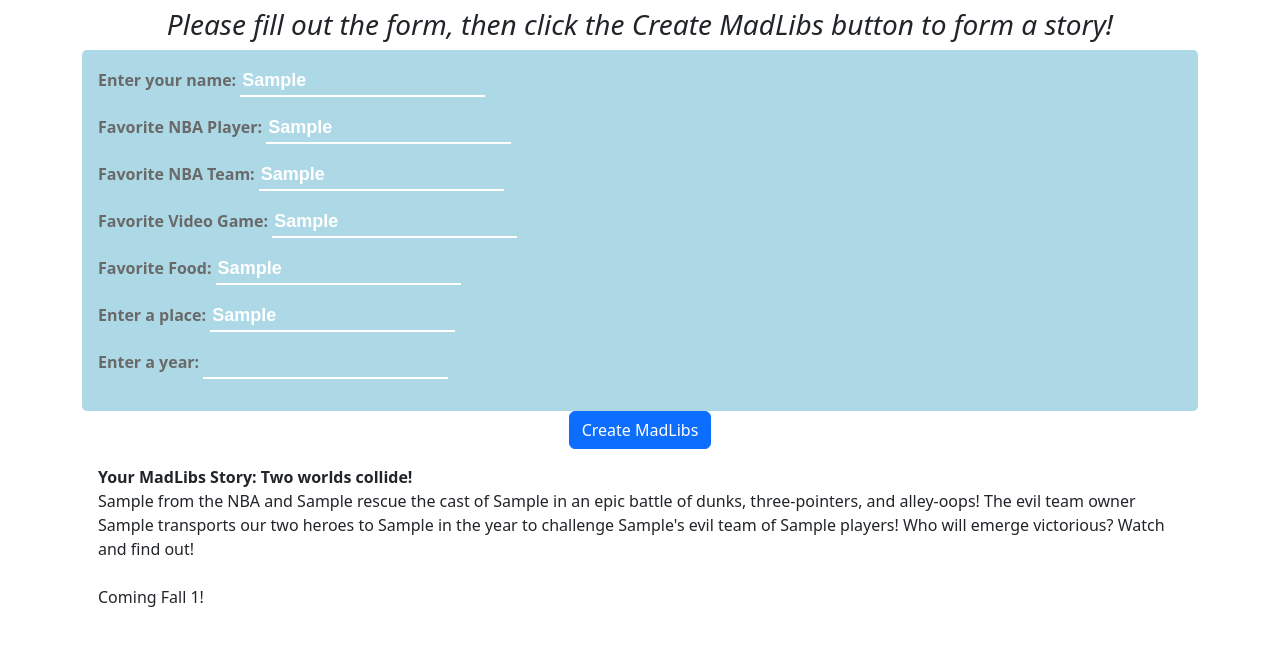
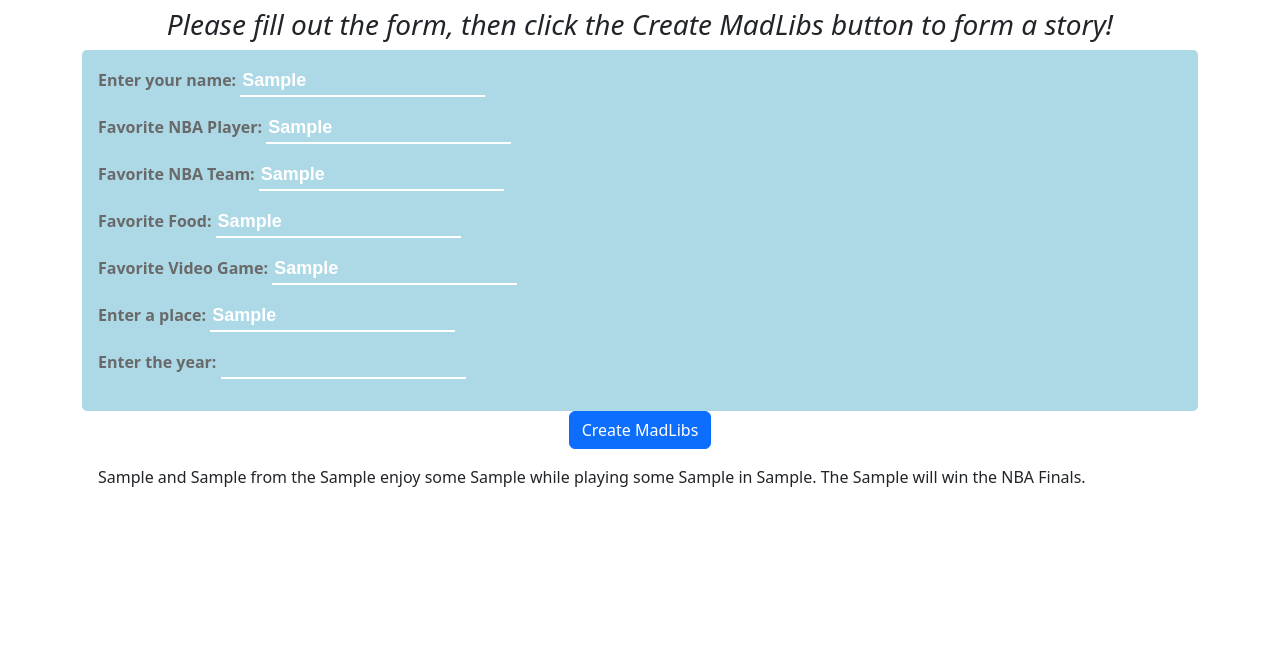
Before and after one commit to AngelBomova/Mad-Libs-Website, a plain HTML site: page index.html in a window 1280 px wide. Both pictures are taken after typing "Sample", "Sample", "Sample", "Sample", "Sample", "Sample" into the empty fields and a click on the button "Create MadLibs". Shown: the part 73-718 px from the top of the page. Drawn offline with nearby package versions, Linux system fonts and the light colour scheme.

Commit message:
rough draft done

```diff
--- a/index.html
+++ b/index.html
@@ -16,10 +16,10 @@
             <p>Enter your name: <input type="text" id="username"></p>
             <p>Favorite NBA Player: <input type="text" id="nbaPlayer"></p>
             <p>Favorite NBA Team: <input type="text" id="nbaTeam"></p>
+            <p>Favorite Food: <input type="text" id="numGames"></p>
             <p>Favorite Video Game: <input type="text" id="videoGame"></p>
-            <p>Favorite Food: <input type="text" id="num1"></p>
             <p>Enter a place: <input type="text" id="place"></p>
-            <p>Enter a year: <input type="text" id="year"></p>
+            <p>Enter the year: <input type="text" id="year"></p>
         </div>
         <div class="text-center">
             <button class="btn btn-primary" onclick="playMadLibs()">Create MadLibs</button>
--- a/script.js
+++ b/script.js
@@ -1,17 +1,13 @@
 function playMadLibs() {
     var username = document.getElementById("username").value;
-    var player = document.getElementById("nbaPlayer").value;
-    var team = document.getElementById("nbaTeam").value;
+    var nbaPlayer = document.getElementById("nbaPlayer").value;
+    var nbaTeam = document.getElementById("nbaTeam").value;
+    var number = document.getElementById("numGames").value;
     var videoGame = document.getElementById("videoGame").value;
-    var number = document.getElementById("num1").value;
     var place = document.getElementById("place").value;
     var year = document.getElementById("year").value;
 
-    var story = `
-        <b>Your MadLibs Story: Two worlds collide!</b><br>
-        ${player} from the NBA and ${team} rescue the cast of ${videoGame} in an epic battle of dunks, three-pointers, and alley-oops! The evil team owner ${username} transports our two heroes to ${place} in the year ${year} to challenge ${username}'s evil team of ${number} players! Who will emerge victorious? Watch and find out!<br><br>
-        Coming Fall ${year + 1}!
-    `;
+    var story = `${username} and ${nbaPlayer} from the ${nbaTeam} enjoy some ${number} while playing some ${videoGame} in ${place}. The ${nbaTeam} will win the ${year} NBA Finals.`;
 
     document.getElementById("showStory").innerHTML = story;
 }
```
